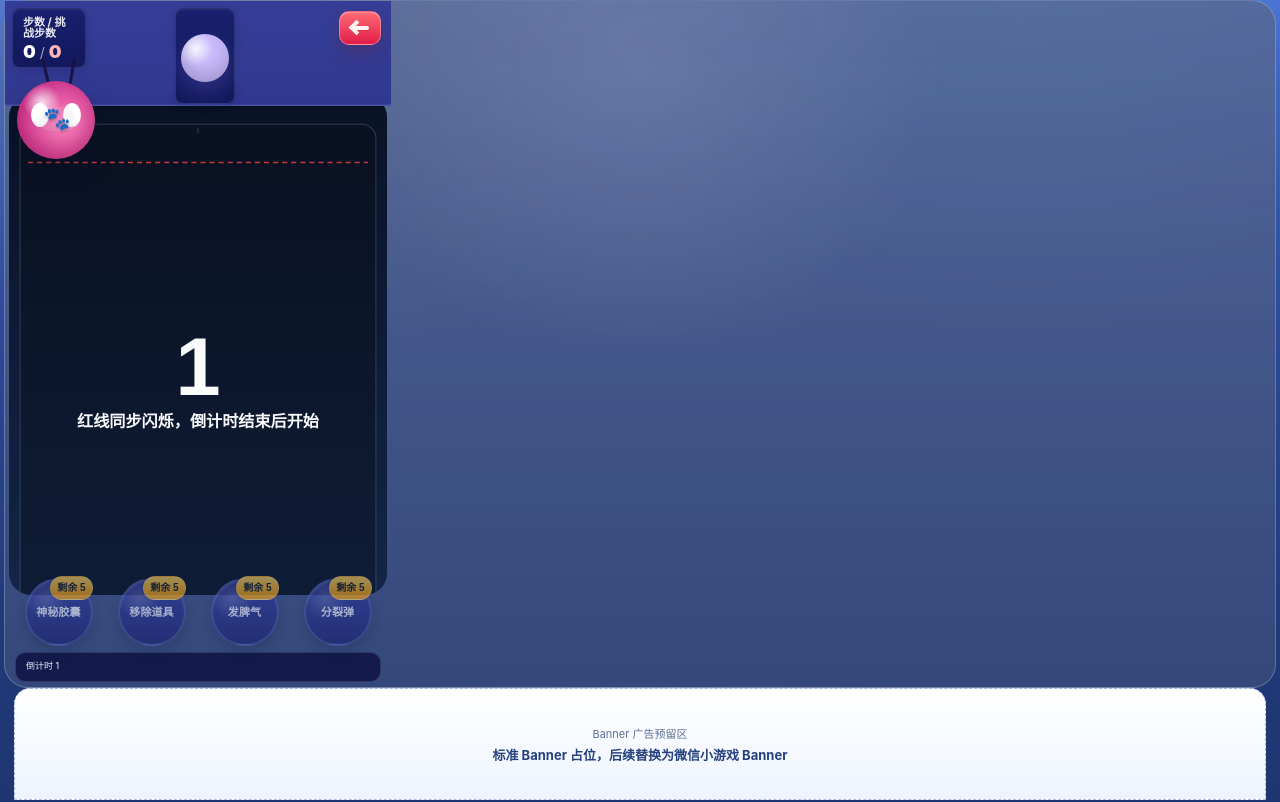
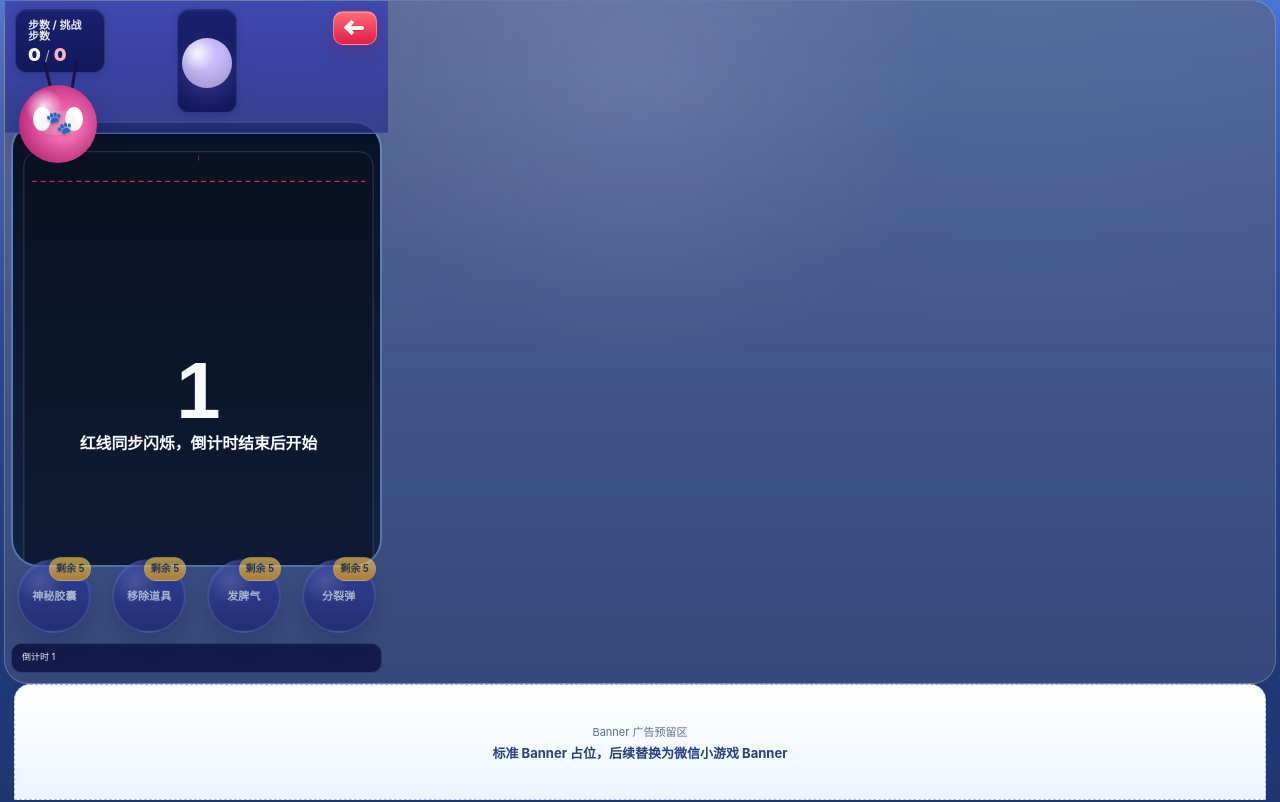
Before and after one commit to Window-Wer01/A-Plane, a plain HTML site: page wx-minigame-standard/mobile-wechat-standard.html in a window 1280 px wide. Both pictures are taken after a click on the button "直接开始". Drawn offline with Linux system fonts and the light colour scheme.

Commit message:
Add files via upload

```diff
--- a/wx-minigame-standard/js/blob-merge-core.js
+++ b/wx-minigame-standard/js/blob-merge-core.js
@@ -18,7 +18,7 @@
   const rect = (x, y, w, h) => ({ x: sx(x), y: sy(y), w: sx(w), h: sy(h) });
   const PIT = { x: 22, y: 154, width: 706, height: 1036 };
   const FLOOR_Y = PIT.y + PIT.height;
-  const DANGER_LINE_Y = PIT.y + 76;
+  const DANGER_LINE_Y = PIT.y + 60;
   const SPAWN_Y = 108;
   const DROP_COOLDOWN = 0.26;
   const BASE_GRAVITY = 560;
--- a/wx-minigame-standard/js/game-wechat-standard.js
+++ b/wx-minigame-standard/js/game-wechat-standard.js
@@ -456,7 +456,7 @@
       const availableWidth = Math.max(320, viewportWidth - shellInsetX);
       const widthScale = availableWidth / DESIGN_STAGE_WIDTH;
       const heightScaleBase = Math.max(520, viewportHeight - shellInsetY) / DESIGN_STAGE_HEIGHT;
-      const targetBannerHeight = Math.round(clamp(102 * clamp(widthScale, 0.46, 1.18), 88, 112));
+      const targetBannerHeight = Math.round(clamp(104 * clamp(widthScale, 0.46, 1.18), 92, 116));
       const adHeight = adStage
         ? Math.max(targetBannerHeight, Math.floor(adStage.getBoundingClientRect().height || 0))
         : targetBannerHeight;
@@ -475,33 +475,33 @@
 
       if (shellRoot) {
         shellRoot.style.setProperty("--wx-banner-height", `${targetBannerHeight}px`);
-        shellRoot.style.setProperty("--wx-tool-size", `${Math.round(clamp(86 * fitScale, 68, 96))}px`);
-        shellRoot.style.setProperty("--wx-stage-side-gap", `${Math.round(clamp(8 * fitScale, 4, 10))}px`);
-        shellRoot.style.setProperty("--wx-overlay-height", `${Math.round(clamp(150 * fitScale, 104, 150))}px`);
-        shellRoot.style.setProperty("--wx-stage-top", `${Math.round(clamp(146 * fitScale, 94, 146))}px`);
-        shellRoot.style.setProperty("--wx-stage-bottom", `${Math.round(clamp(126 * fitScale, 92, 126))}px`);
-        shellRoot.style.setProperty("--wx-topbar-left", `${Math.round(clamp(14 * fitScale, 7, 14))}px`);
-        shellRoot.style.setProperty("--wx-topbar-right", `${Math.round(clamp(68 * fitScale, 48, 68))}px`);
-        shellRoot.style.setProperty("--wx-topbar-top", `${Math.round(clamp(10 * fitScale, 7, 10))}px`);
-        shellRoot.style.setProperty("--wx-topbar-step-width", `${Math.round(clamp(112 * fitScale, 74, 112))}px`);
-        shellRoot.style.setProperty("--wx-topbar-next-width", `${Math.round(clamp(124 * fitScale, 100, 124))}px`);
-        shellRoot.style.setProperty("--wx-topbar-gap", `${Math.round(clamp(10 * fitScale, 6, 10))}px`);
-        shellRoot.style.setProperty("--wx-topbar-min-height", `${Math.round(clamp(98 * fitScale, 74, 98))}px`);
-        shellRoot.style.setProperty("--wx-return-right", `${Math.round(clamp(14 * fitScale, 10, 14))}px`);
+        shellRoot.style.setProperty("--wx-tool-size", `${Math.round(clamp(92 * fitScale, 74, 98))}px`);
+        shellRoot.style.setProperty("--wx-stage-side-gap", `${Math.round(clamp(10 * fitScale, 6, 12))}px`);
+        shellRoot.style.setProperty("--wx-overlay-height", `${Math.round(clamp(182 * fitScale, 132, 188))}px`);
+        shellRoot.style.setProperty("--wx-stage-top", `${Math.round(clamp(164 * fitScale, 120, 170))}px`);
+        shellRoot.style.setProperty("--wx-stage-bottom", `${Math.round(clamp(156 * fitScale, 116, 162))}px`);
+        shellRoot.style.setProperty("--wx-topbar-left", `${Math.round(clamp(16 * fitScale, 10, 18))}px`);
+        shellRoot.style.setProperty("--wx-topbar-right", `${Math.round(clamp(82 * fitScale, 58, 84))}px`);
+        shellRoot.style.setProperty("--wx-topbar-top", `${Math.round(clamp(12 * fitScale, 8, 13))}px`);
+        shellRoot.style.setProperty("--wx-topbar-step-width", `${Math.round(clamp(128 * fitScale, 90, 132))}px`);
+        shellRoot.style.setProperty("--wx-topbar-next-width", `${Math.round(clamp(132 * fitScale, 104, 136))}px`);
+        shellRoot.style.setProperty("--wx-topbar-gap", `${Math.round(clamp(12 * fitScale, 8, 14))}px`);
+        shellRoot.style.setProperty("--wx-topbar-min-height", `${Math.round(clamp(112 * fitScale, 84, 116))}px`);
+        shellRoot.style.setProperty("--wx-return-right", `${Math.round(clamp(16 * fitScale, 11, 18))}px`);
         shellRoot.style.setProperty("--wx-return-top", `${Math.round(clamp(12 * fitScale, 10, 12))}px`);
-        shellRoot.style.setProperty("--wx-return-width", `${Math.round(clamp(46 * fitScale, 42, 46))}px`);
+        shellRoot.style.setProperty("--wx-return-width", `${Math.round(clamp(50 * fitScale, 44, 50))}px`);
         shellRoot.style.setProperty("--wx-return-height", `${Math.round(clamp(34 * fitScale, 34, 36))}px`);
-        shellRoot.style.setProperty("--wx-step-font", `${Math.round(clamp(24 * fitScale, 18, 24))}px`);
+        shellRoot.style.setProperty("--wx-step-font", `${Math.round(clamp(26 * fitScale, 18, 26))}px`);
         shellRoot.style.setProperty("--wx-step-separator-font", `${Math.round(clamp(16 * fitScale, 14, 16))}px`);
-        shellRoot.style.setProperty("--wx-next-orb-size", `${Math.round(clamp(60 * fitScale, 48, 60))}px`);
-        shellRoot.style.setProperty("--wx-mascot-left", `${Math.round(clamp(12 * fitScale, 4, 12))}px`);
-        shellRoot.style.setProperty("--wx-mascot-top", `${Math.round(clamp(62 * fitScale, 52, 62))}px`);
-        shellRoot.style.setProperty("--wx-mascot-width", `${Math.round(clamp(96 * fitScale, 84, 96))}px`);
-        shellRoot.style.setProperty("--wx-mascot-height", `${Math.round(clamp(118 * fitScale, 104, 118))}px`);
-        shellRoot.style.setProperty("--wx-tool-horizontal-padding", `${Math.round(clamp(12 * fitScale, 10, 12))}px`);
-        shellRoot.style.setProperty("--wx-tool-bottom", `${Math.round(clamp(10 * fitScale, 0, 10))}px`);
-        shellRoot.style.setProperty("--wx-tool-gap", `${Math.round(clamp(10 * fitScale, 6, 10))}px`);
-        shellRoot.style.setProperty("--wx-tool-timer-font", `${Math.round(clamp(11 * fitScale, 9, 11))}px`);
+        shellRoot.style.setProperty("--wx-next-orb-size", `${Math.round(clamp(64 * fitScale, 50, 66))}px`);
+        shellRoot.style.setProperty("--wx-mascot-left", `${Math.round(clamp(14 * fitScale, 8, 16))}px`);
+        shellRoot.style.setProperty("--wx-mascot-top", `${Math.round(clamp(74 * fitScale, 56, 76))}px`);
+        shellRoot.style.setProperty("--wx-mascot-width", `${Math.round(clamp(104 * fitScale, 84, 106))}px`);
+        shellRoot.style.setProperty("--wx-mascot-height", `${Math.round(clamp(126 * fitScale, 104, 128))}px`);
+        shellRoot.style.setProperty("--wx-tool-horizontal-padding", `${Math.round(clamp(8 * fitScale, 6, 10))}px`);
+        shellRoot.style.setProperty("--wx-tool-bottom", `${Math.round(clamp(18 * fitScale, 10, 22))}px`);
+        shellRoot.style.setProperty("--wx-tool-gap", `${Math.round(clamp(14 * fitScale, 8, 14))}px`);
+        shellRoot.style.setProperty("--wx-tool-timer-font", `${Math.round(clamp(12 * fitScale, 9, 12))}px`);
       }
       if (boardStage) {
         boardStage.style.width = `${Math.min(availableWidth, targetStageWidth)}px`;
--- a/wx-minigame-standard/js/services/runtime-config.js
+++ b/wx-minigame-standard/js/services/runtime-config.js
@@ -22,7 +22,7 @@
 
     return {
       version: readString(root, "__BLOB_GAME_VERSION__", wxApi ? "standard-minigame" : "standard-web"),
-      buildLabel: readString(root, "__BLOB_BUILD_LABEL__", "2026-09-10 wxmini-16"),
+      buildLabel: readString(root, "__BLOB_BUILD_LABEL__", "2026-09-10 wxmini-17"),
       appId: readString(overrides, "appId", wxApi ? "touristappid" : ""),
       apiBaseUrl: apiBase,
       sync: {
--- a/wx-minigame-standard/mobile-wechat-standard.html
+++ b/wx-minigame-standard/mobile-wechat-standard.html
@@ -4,8 +4,8 @@
   <meta charset="UTF-8" />
   <meta name="viewport" content="width=device-width, initial-scale=1.0, viewport-fit=cover, user-scalable=no" />
   <title>我要当大王 - 微信小游戏迁移版</title>
-  <link rel="stylesheet" href="./styles.css?v=20260910-wxmini-16" />
-  <link rel="stylesheet" href="./wechat-shell-standard.css?v=20260910-wxmini-16" />
+  <link rel="stylesheet" href="./styles.css?v=20260910-wxmini-17" />
+  <link rel="stylesheet" href="./wechat-shell-standard.css?v=20260910-wxmini-17" />
 </head>
 <body class="mobile-play-page wechat-mini-body">
   <main class="app-shell mobile-play-shell wechat-mini-shell">
@@ -21,7 +21,7 @@
           </div>
           <div class="wx-home-mascot">👑</div>
         </div>
-        <p id="menuBuildNotice" class="wx-menu-build-notice">当前版本 standard-web · 更新时间 2026-09-10 wxmini-16</p>
+        <p id="menuBuildNotice" class="wx-menu-build-notice">当前版本 standard-web · 更新时间 2026-09-10 wxmini-17</p>
         <div class="wx-menu-buttons">
           <button id="menuStartBtn" class="primary-btn wx-menu-btn" type="button">直接开始</button>
           <button id="menuRankBtn" class="ghost-btn wx-menu-btn" type="button">排行榜</button>
@@ -396,25 +396,25 @@
   <script>
     window.__BLOB_MOBILE_MODE__ = true;
     window.__BLOB_GAME_VERSION__ = "standard-web";
-    window.__BLOB_BUILD_LABEL__ = "2026-09-10 wxmini-16";
+    window.__BLOB_BUILD_LABEL__ = "2026-09-10 wxmini-17";
     window.__BLOB_USER_SYNC_URL__ = window.__BLOB_USER_SYNC_URL__ || "";
   </script>
   <script>
     if ("serviceWorker" in navigator && /^https?:$/i.test(window.location.protocol)) {
       window.addEventListener("load", () => {
-        navigator.serviceWorker.register("./sw-standard.js?v=20260910-wxmini-16", { scope: "./" })
+        navigator.serviceWorker.register("./sw-standard.js?v=20260910-wxmini-17", { scope: "./" })
           .then((registration) => registration.update().catch(() => {}))
           .catch(() => {});
       });
     }
   </script>
-  <script src="./js/services/runtime-config.js?v=20260910-wxmini-16"></script>
-  <script src="./js/services/login-service.js?v=20260910-wxmini-16"></script>
-  <script src="./js/services/ad-service.js?v=20260910-wxmini-16"></script>
-  <script src="./js/services/share-service.js?v=20260910-wxmini-16"></script>
-  <script src="./js/services/rank-service.js?v=20260910-wxmini-16"></script>
-  <script src="./js/services/update-service.js?v=20260910-wxmini-16"></script>
-  <script src="./js/blob-merge-core.js?v=20260910-wxmini-16"></script>
-  <script src="./js/game-wechat-standard.js?v=20260910-wxmini-16"></script>
+  <script src="./js/services/runtime-config.js?v=20260910-wxmini-17"></script>
+  <script src="./js/services/login-service.js?v=20260910-wxmini-17"></script>
+  <script src="./js/services/ad-service.js?v=20260910-wxmini-17"></script>
+  <script src="./js/services/share-service.js?v=20260910-wxmini-17"></script>
+  <script src="./js/services/rank-service.js?v=20260910-wxmini-17"></script>
+  <script src="./js/services/update-service.js?v=20260910-wxmini-17"></script>
+  <script src="./js/blob-merge-core.js?v=20260910-wxmini-17"></script>
+  <script src="./js/game-wechat-standard.js?v=20260910-wxmini-17"></script>
 </body>
 </html>
--- a/wx-minigame-standard/sw-standard.js
+++ b/wx-minigame-standard/sw-standard.js
@@ -1,4 +1,4 @@
-const CACHE_NAME = "blob-merge-prototype-standard-offline-cache-20260910-wxmini-16";
+const CACHE_NAME = "blob-merge-prototype-standard-offline-cache-20260910-wxmini-17";
 const OFFLINE_FALLBACK = "./mobile-wechat-offline-standard.html";
 const PRECACHE_URLS = [
   "./",
--- a/wx-minigame-standard/wechat-shell-standard.css
+++ b/wx-minigame-standard/wechat-shell-standard.css
@@ -9,39 +9,39 @@
 
 .wechat-mini-shell {
   --wx-banner-height: 112px;
-  --wx-game-topbar-height: 72px;
+  --wx-game-topbar-height: 82px;
   --wx-game-bottom-gap: 4px;
   --wx-banner-lift: 0px;
   --wx-tool-extra-lift: 0px;
   --wx-stage-compress: 0px;
-  --wx-tool-size: 86px;
-  --wx-stage-side-gap: 8px;
+  --wx-tool-size: 92px;
+  --wx-stage-side-gap: 10px;
   --wx-game-safe-offset: calc(var(--wx-banner-height) + 18px);
-  --wx-overlay-height: 150px;
-  --wx-stage-top: 146px;
-  --wx-stage-bottom: 126px;
-  --wx-topbar-left: 14px;
-  --wx-topbar-right: 68px;
-  --wx-topbar-top: 10px;
-  --wx-topbar-step-width: 112px;
-  --wx-topbar-next-width: 124px;
-  --wx-topbar-gap: 10px;
-  --wx-topbar-min-height: 98px;
-  --wx-return-right: 14px;
+  --wx-overlay-height: 182px;
+  --wx-stage-top: 164px;
+  --wx-stage-bottom: 156px;
+  --wx-topbar-left: 16px;
+  --wx-topbar-right: 82px;
+  --wx-topbar-top: 12px;
+  --wx-topbar-step-width: 128px;
+  --wx-topbar-next-width: 132px;
+  --wx-topbar-gap: 12px;
+  --wx-topbar-min-height: 112px;
+  --wx-return-right: 16px;
   --wx-return-top: 12px;
-  --wx-return-width: 46px;
-  --wx-return-height: 34px;
-  --wx-step-font: 24px;
+  --wx-return-width: 50px;
+  --wx-return-height: 36px;
+  --wx-step-font: 26px;
   --wx-step-separator-font: 16px;
-  --wx-next-orb-size: 60px;
-  --wx-mascot-left: 12px;
-  --wx-mascot-top: 62px;
-  --wx-mascot-width: 96px;
-  --wx-mascot-height: 118px;
-  --wx-tool-horizontal-padding: 12px;
-  --wx-tool-bottom: 10px;
-  --wx-tool-gap: 10px;
-  --wx-tool-timer-font: 11px;
+  --wx-next-orb-size: 64px;
+  --wx-mascot-left: 14px;
+  --wx-mascot-top: 74px;
+  --wx-mascot-width: 104px;
+  --wx-mascot-height: 126px;
+  --wx-tool-horizontal-padding: 8px;
+  --wx-tool-bottom: 18px;
+  --wx-tool-gap: 14px;
+  --wx-tool-timer-font: 12px;
   position: relative;
   overflow: hidden;
   min-height: 100vh;
@@ -647,7 +647,7 @@
   min-height: 0;
   aspect-ratio: auto;
   border-radius: 0;
-  overflow: hidden;
+  overflow: visible;
   max-width: 100%;
 }
 
@@ -665,7 +665,7 @@
   right: 0;
   top: 0;
   height: var(--wx-overlay-height);
-  background: linear-gradient(180deg, rgba(53, 60, 151, 0.98) 0%, rgba(48, 56, 144, 0.98) 100%);
+  background: linear-gradient(180deg, rgba(63, 72, 176, 0.98) 0%, rgba(55, 63, 160, 0.94) 58%, rgba(42, 52, 138, 0.74) 100%);
   border-bottom: 1px solid rgba(160, 196, 255, 0.18);
   box-shadow: inset 0 -1px 0 rgba(255,255,255,0.06);
 }
@@ -703,7 +703,7 @@
 .wx-top-panel,
 .wx-return-btn {
   min-height: 38px;
-  border-radius: 8px;
+  border-radius: 12px;
   border: 1px solid rgba(196, 220, 255, 0.12);
   background:
     linear-gradient(180deg, rgba(24, 31, 108, 0.96) 0%, rgba(17, 24, 90, 0.98) 100%);
@@ -711,7 +711,7 @@
 }
 
 .wx-top-panel {
-  padding: 8px 10px 6px;
+  padding: 10px 12px 8px;
   display: flex;
   flex-direction: column;
   justify-content: flex-start;
@@ -814,9 +814,9 @@
 
 .wx-next-center {
   justify-content: center;
-  padding: 10px 0 6px;
+  padding: 12px 0 8px;
   justify-self: center;
-  min-height: 96px;
+  min-height: 104px;
 }
 
 .wx-next-preview {
@@ -1063,9 +1063,9 @@
   display: block;
   overflow: hidden;
   background: transparent;
-  border: none;
-  box-shadow: none;
-  border-radius: 22px;
+  border: 2px solid rgba(155, 219, 255, 0.28);
+  box-shadow: inset 0 0 0 1px rgba(255,255,255,0.05);
+  border-radius: 28px;
 }
 
 .wechat-game-layout #gameCanvas {
@@ -1114,6 +1114,7 @@
   gap: var(--wx-tool-gap);
   align-items: end;
   pointer-events: auto;
+  transform: translateY(6px);
 }
 
 .wx-tool-card {
@@ -1130,7 +1131,7 @@
     linear-gradient(180deg, rgba(42, 55, 164, 0.98) 0%, rgba(24, 32, 110, 0.99) 100%);
   box-shadow:
     inset 0 2px 0 rgba(255,255,255,0.08),
-    0 6px 14px rgba(7, 13, 49, 0.24);
+    0 10px 20px rgba(7, 13, 49, 0.28);
   display: flex;
   flex-direction: column;
   justify-content: center;
@@ -1190,7 +1191,7 @@
 }
 
 .wx-tool-timer {
-  margin-top: 6px;
+  margin-top: 16px;
   min-height: 30px;
   padding: 7px 10px;
   border-radius: 10px;
@@ -1320,9 +1321,9 @@
 @media (max-width: 460px) {
   .wechat-mini-shell {
     --wx-banner-height: 102px;
-    --wx-game-topbar-height: 52px;
+    --wx-game-topbar-height: 60px;
     --wx-game-bottom-gap: 3px;
-    --wx-tool-size: 94px;
+    --wx-tool-size: 88px;
     --wx-stage-side-gap: 8px;
     --wx-game-safe-offset: calc(var(--wx-banner-height) + 10px);
     padding: 0 2px 4px;
```
Also changed, not shown: wx-minigame-standard/mobile-wechat-offline-standard.html (+12 -12 lines).
